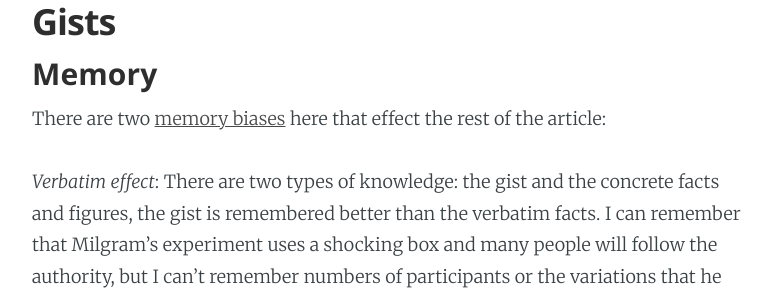
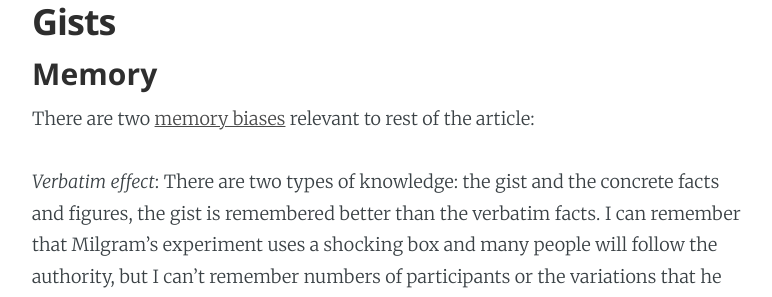
Before and after one commit to NiallBunting/niallbunting.github.io, a Jekyll site: the page built from _posts/2020-07-01-just-in-time-knowledge.markdown, in a window 1280 px wide and 900 px high, scrolled down 1375 px. Shown: the part 153-450 px from the top of the window, without its empty margins (253-1025 px from the left). Built offline with Jekyll 4.4.1, drawn with Linux system fonts in a browser that asks for light colours.

Commit message:
20200701 Small grammar change

```diff
--- a/_posts/2020-07-01-just-in-time-knowledge.markdown
+++ b/_posts/2020-07-01-just-in-time-knowledge.markdown
@@ -31,7 +31,7 @@ I’m sure you can think of many more work and non-work examples.
 
 ### Memory
 
-There are two [memory biases][memorybias] here that effect the rest of the article:
+There are two [memory biases][memorybias] relevant to rest of the article:
 
 *Verbatim effect*: There are two types of knowledge: the gist and the concrete facts and figures, the gist is remembered better than the verbatim facts. I can remember that Milgram’s experiment uses a shocking box and many people will follow the authority, but I can’t remember numbers of participants or the variations that he did. This comes from Fuzzy-Trace theory.
 
```
